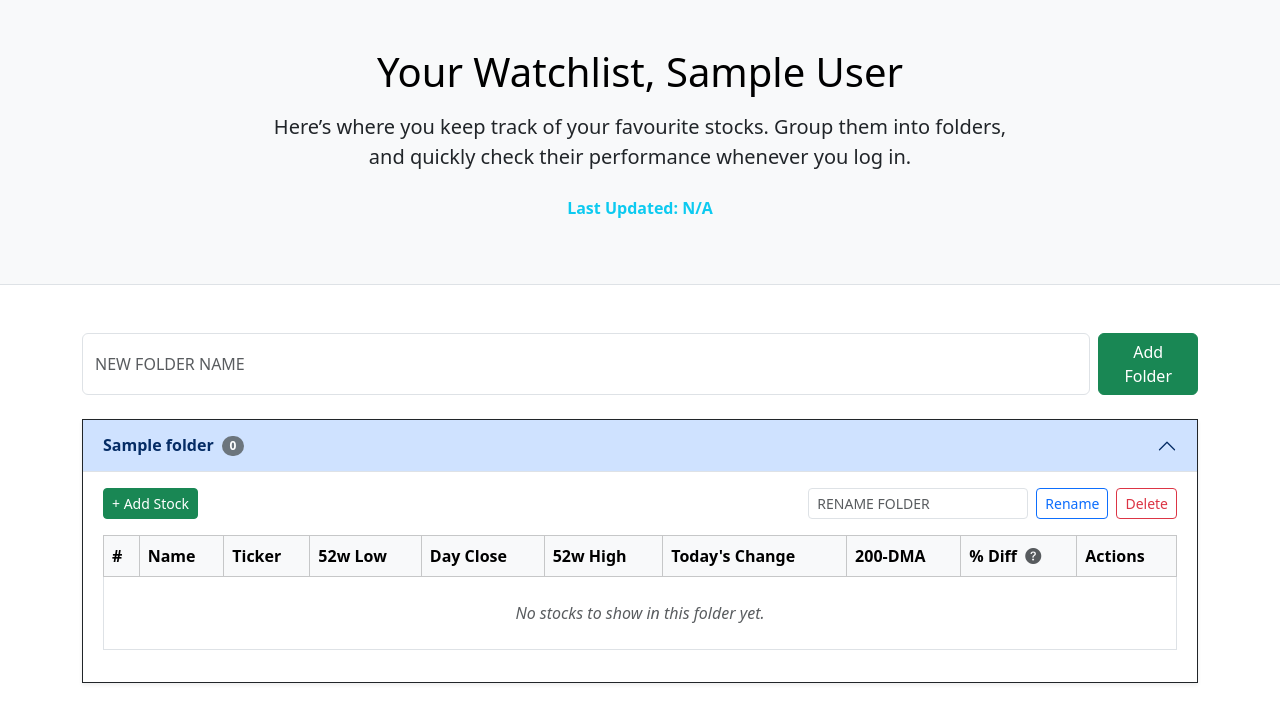
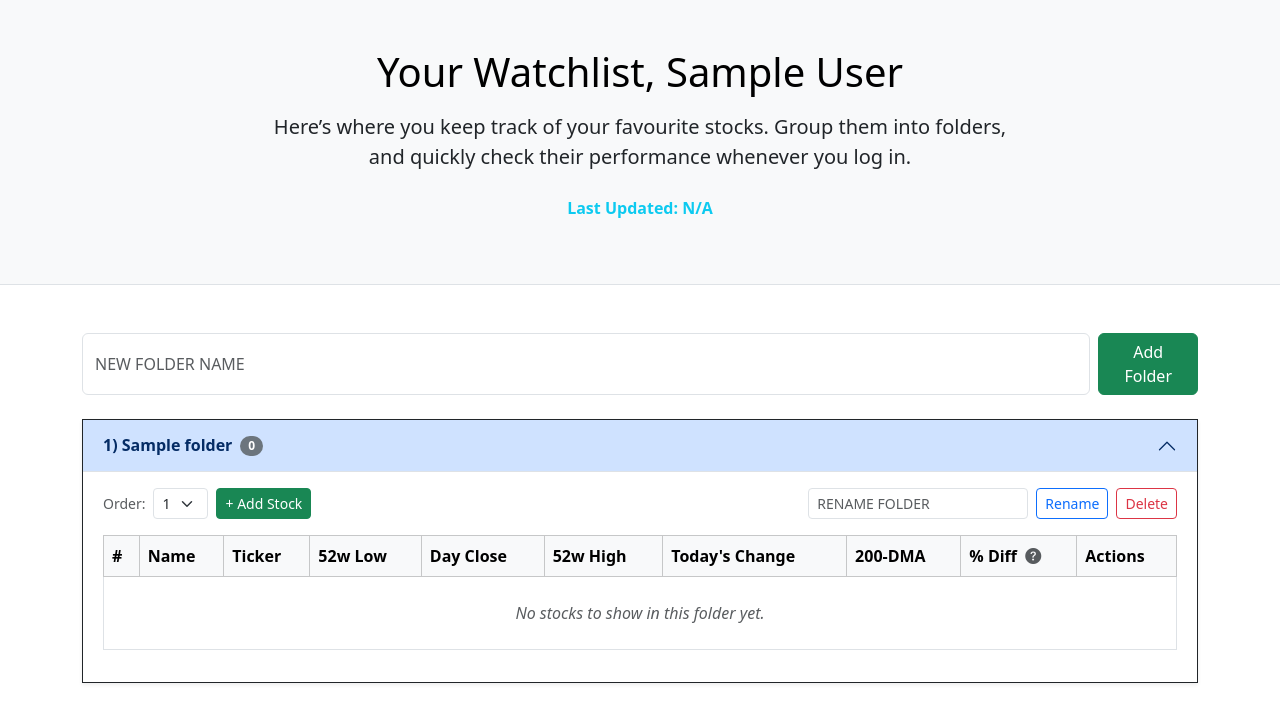
Before and after one commit to raghav-mangat/RM-Stock-Tracker, a Flask app: page /watchlist/ in a window 1280 px wide. Shown: the part 127-845 px from the top of the page. Run offline with Flask 3, Linux system fonts and the light colour scheme; a user stored in the database is signed in; tables that the repository leaves empty hold one stand-in row (values such as "Sample post"); parts of the project's set-up code (start-up, migrations or seed data) failed here and were passed over.

Commit message:
feature: Allow the users to order their folders.
- Users can now order their folders.
- The ordering always starts at 1, when the first folder is created it automatically gets order 1.
- Any subsequent new folder gets the highest order.
- The folders are displayed in ascending order their order.
- Each folder has an input that allows the user  to select the order for that folder, the ordering for all the folders is automatically adjusted.
- Ordering is automatically adjusted when a folder is deleted.

```diff
--- a/templates/watchlist/watchlist_loggedin.html
+++ b/templates/watchlist/watchlist_loggedin.html
@@ -43,6 +43,7 @@
             aria-controls="collapse-{{ loop.index }}"
           >
             <span class="d-flex align-middle">
+              {{ value.folder_order }})
               {{ value.folder_name }}
               <span class="badge bg-secondary rounded-pill ms-2">
                 {{ value.folder_items|length }}
@@ -56,25 +57,48 @@
           <div class="accordion-body">
 
             <!-- Folder Actions -->
-            <div class="d-flex justify-content-between align-items-center mb-3">
-              <!-- Left: Add Stock Button -->
+            <div class="row g-2 align-items-center mb-3">
+              <!-- Left Column: Order Selector + Add Stock -->
+              <div class="col-12 col-md-6 d-flex flex-wrap align-items-center gap-2">
+                <!-- Order Selector -->
+                <form method="POST"
+                      action="{{ url_for('watchlist.update_order', folder_id=key) }}"
+                      class="d-flex align-items-center">
+                  <label for="order-{{ key }}" class="me-2 mb-0 small text-muted">Order:</label>
+                  <select name="order" id="order-{{ key }}"
+                          class="form-select form-select-sm"
+                          onchange="this.form.submit()">
+                    {% for i in range(1, watchlist_data|length + 1) %}
+                      <option value="{{ i }}" {% if value.folder_order == i %}selected{% endif %}>{{ i }}</option>
+                    {% endfor %}
+                  </select>
+                </form>
+
+                <!-- Add Stock Button -->
                 <button class="btn btn-sm btn-success"
                         data-bs-toggle="modal"
                         data-bs-target="#addStockModal"
                         data-folder-id="{{ key }}">
                   + Add Stock
                 </button>
+              </div>
 
-              <!-- Right: Rename + Delete -->
-              <div class="d-flex align-items-center gap-2">
+              <!-- Right Column: Rename + Delete -->
+              <div class="col-12 col-md-6 d-flex flex-wrap justify-content-md-end gap-2">
                 <!-- Rename Folder Form -->
-                <form method="POST" action="{{ url_for('watchlist.rename_folder', folder_id=key) }}" class="d-flex align-items-center gap-2">
-                  <input type="text" name="new_folder_name" class="form-control form-control-sm text-uppercase"
+                <form method="POST"
+                      action="{{ url_for('watchlist.rename_folder', folder_id=key) }}"
+                      class="d-flex align-items-center gap-2">
+                  <input type="text"
+                         name="new_folder_name"
+                         class="form-control form-control-sm text-uppercase"
                          placeholder="Rename Folder" required>
                   <button type="submit" class="btn btn-sm btn-outline-primary">Rename</button>
                 </form>
+
                 <!-- Delete Folder Form -->
-                <form method="POST" action="{{ url_for('watchlist.delete_folder', folder_id=key) }}">
+                <form method="POST"
+                      action="{{ url_for('watchlist.delete_folder', folder_id=key) }}">
                   <button type="submit" class="btn btn-sm btn-outline-danger">Delete</button>
                 </form>
               </div>
--- a/utils/db_queries/watchlist.py
+++ b/utils/db_queries/watchlist.py
@@ -3,13 +3,7 @@ from data_collectors.stock_data import fetch_stock_data
 
 def get_all_watchlist_data(user):
     result = {}
-    folders = db.session.execute(
-        db.select(
-            WatchlistFolder
-        ).where(
-            WatchlistFolder.user == user
-        )
-    ).scalars().all()
+    folders = get_all_user_folders(user)
 
     for folder in folders:
         stocks = db.session.execute(
@@ -36,6 +30,7 @@ def get_all_watchlist_data(user):
                 all_stock_data.append(stock_data)
         result[folder.id] = {
             "folder_name": folder.name,
+            "folder_order": folder.order,
             "folder_items": all_stock_data
         }
     return result
@@ -48,7 +43,8 @@ def db_add_folder(folder_name, user):
             result = False
 
     if result:
-        new_folder = WatchlistFolder(name=folder_name, user=user)
+        order = len(folders) + 1
+        new_folder = WatchlistFolder(name=folder_name, order=order, user=user)
         db.session.add(new_folder)
         db.session.commit()
     return result
@@ -64,9 +60,41 @@ def db_rename_folder(folder_id, new_folder_name):
         db.session.commit()
     return rename_folder
 
-def db_delete_folder(folder_id):
+def db_delete_folder(folder_id, user):
     folder = db.session.execute(db.select(WatchlistFolder).where(WatchlistFolder.id == folder_id)).scalar()
     db.session.delete(folder)
+    db.session.commit()
+
+    # Reorder all folders for the user after deletion
+    folders = get_all_user_folders(user)
+    for i in range(len(folders)):
+        folders[i].order = i + 1
+    db.session.commit()
+
+def db_update_order(folder_id, new_order, user):
+    # Get all the user's folders
+    folders = get_all_user_folders(user)
+    # The folder we need to update
+    update_folder = get_folder_by_id(folder_id)
+    # Old order of the folder
+    old_order = update_folder.order
+
+    # Direction of shift for reordering of the folders
+    if new_order < old_order:
+        order_shift = 1
+    else:
+        order_shift = -1
+
+    # Reorder the folders between new order and old order
+    for i in range(new_order, old_order, order_shift):
+        # Get the current folder
+        curr_folder = folders[i-1]
+        # Shift the folder
+        curr_folder.order = curr_folder.order + order_shift
+    # Update the order of the given folder
+    update_folder.order = new_order
+
+    # Commit the reordering of the user's folders
     db.session.commit()
 
 def get_folder_by_id(folder_id):
@@ -98,3 +126,19 @@ def remove_watchlist_item(folder_id, ticker):
     ).scalar()
     db.session.delete(watchlist_item)
     db.session.commit()
+
+def get_all_user_folders(user):
+    """
+    Helper function that returns a list of all folders for the given user,
+    in ascending order of the 'order'.
+    """
+    folders = db.session.execute(
+        db.select(
+            WatchlistFolder
+        ).where(
+            WatchlistFolder.user == user
+        ).order_by(
+            WatchlistFolder.order.asc()
+        )
+    ).scalars().all()
+    return folders
--- a/watchlist/routes.py
+++ b/watchlist/routes.py
@@ -2,7 +2,7 @@ from . import watchlist_bp
 from flask import render_template, request, flash, redirect, url_for
 from flask_login import current_user, login_required
 from utils.populate_db_info import db_last_updated
-from utils.db_queries.watchlist import get_all_watchlist_data, db_add_folder, db_rename_folder, db_delete_folder, get_folder_by_id, get_stock_master_by_ticker, get_watchlist_item, add_watchlist_item, remove_watchlist_item
+from utils.db_queries.watchlist import *
 
 @watchlist_bp.route('/', methods=["GET"])
 def index():
@@ -55,9 +55,18 @@ def rename_folder(folder_id):
 @watchlist_bp.route("/delete_folder/<int:folder_id>", methods=["POST"])
 @login_required
 def delete_folder(folder_id):
-    db_delete_folder(folder_id)
+    db_delete_folder(folder_id=folder_id, user=current_user)
     flash("Folder deleted successfully!", "success")
     return redirect(url_for("watchlist.index"))
+
+@watchlist_bp.route("/update_order/<int:folder_id>", methods=["POST"])
+@login_required
+def update_order(folder_id):
+    new_order = int(request.form.get("order"))
+    db_update_order(folder_id, new_order, current_user)
+    flash("Folder reordered successfully!", "success")
+    return redirect(url_for("watchlist.index"))
+
 
 @watchlist_bp.route("/add-item/<string:ticker>", methods=["POST"])
 @watchlist_bp.route("/add-item/", methods=["POST"])
```
Lines whose indentation alone changed are shown as unchanged.
